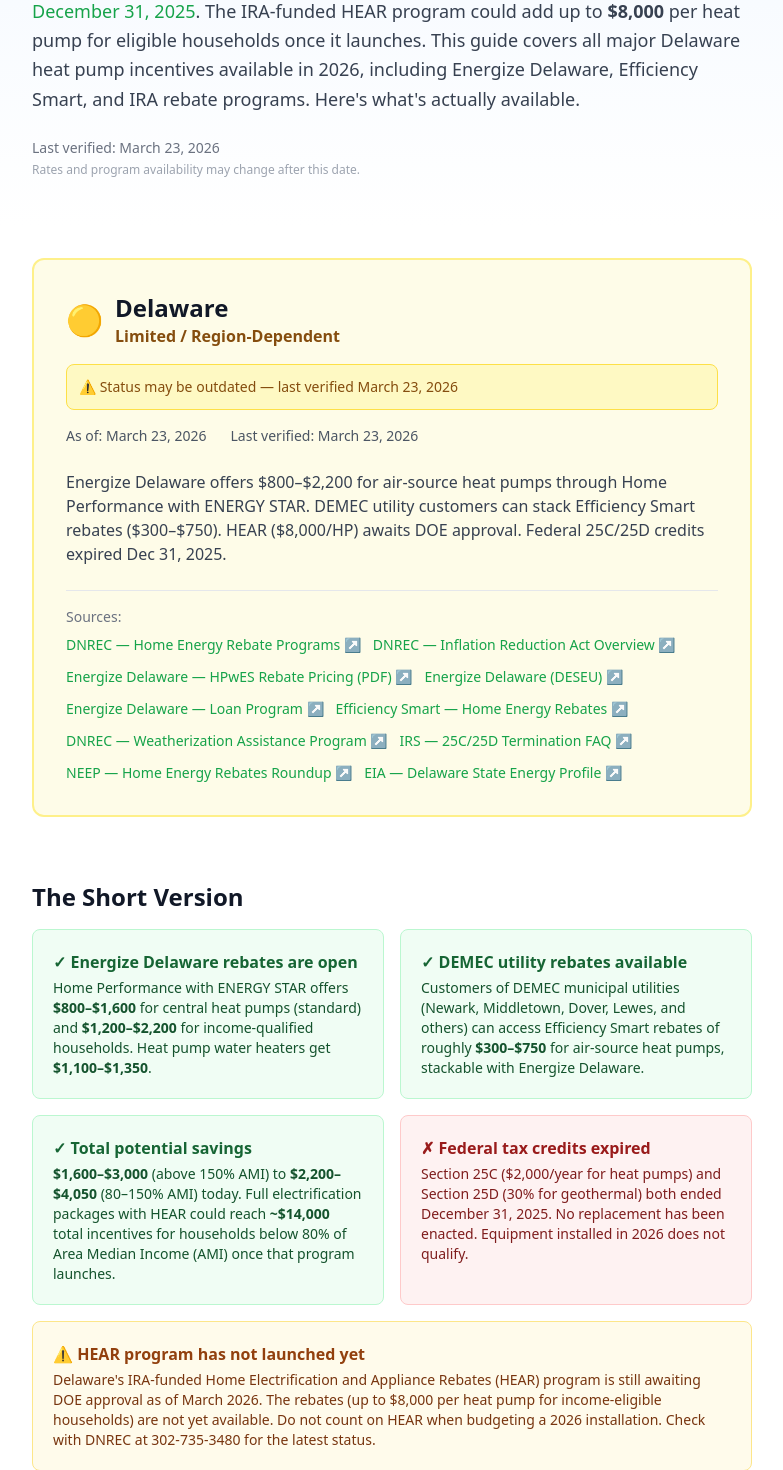
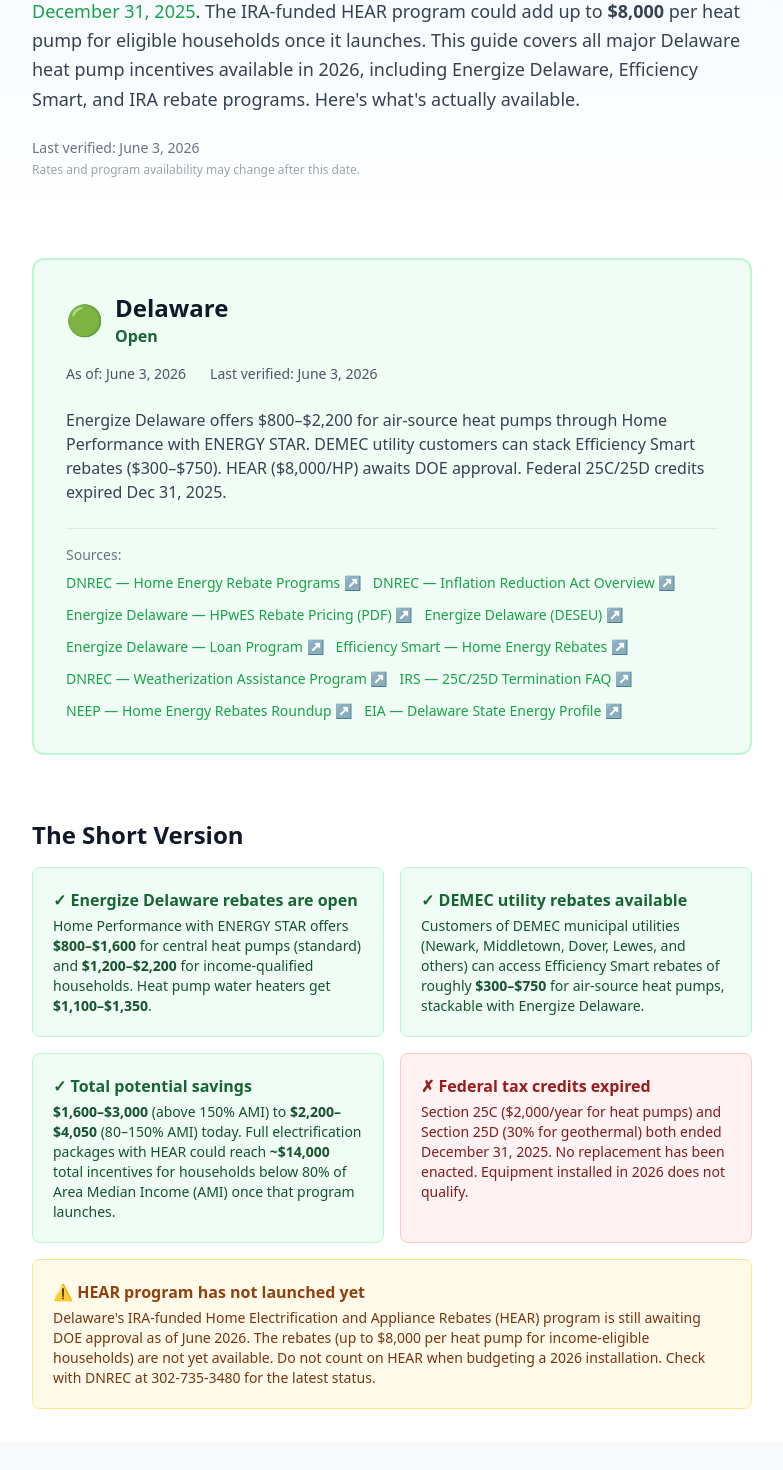
Before and after one commit to giniwproductions-88/homeenergybasics, a Next.js app: page /heat-pumps/states/de in a window 1280 px wide. Shown: the part 340-1810 px from the top of the page, without its empty margins (248-1031 px from the left). Built offline with nearby package versions, Linux system fonts and the light colour scheme.

Commit message:
Verify Delaware (2026-06-03): HEAR still pending DOE approval (confirmed), figures verified, bump date

```diff
--- a/src/app/heat-pumps/states/de/page.tsx
+++ b/src/app/heat-pumps/states/de/page.tsx
@@ -62,7 +62,7 @@ const faqJsonLd = {
       name: "When will Delaware\u2019s HEAR rebates launch?",
       acceptedAnswer: {
         "@type": "Answer",
-        text: "As of March 2026, Delaware\u2019s Home Electrification and Appliance Rebates (HEAR) program is still awaiting final DOE approval. DNREC submitted its application in August 2024. When launched, HEAR would provide up to $8,000 per heat pump for households below 80% of Area Median Income. Contact DNREC at 302-735-3480 for the latest status.",
+        text: "As of June 2026, Delaware\u2019s Home Electrification and Appliance Rebates (HEAR) program is still awaiting final DOE approval. DNREC submitted its application in August 2024. When launched, HEAR would provide up to $8,000 per heat pump for households below 80% of Area Median Income. Contact DNREC at 302-735-3480 for the latest status.",
       },
     },
   ],
@@ -73,7 +73,7 @@ const articleJsonLd = {
   "@type": "Article",
   headline: "Delaware Heat Pump Rebates & Incentives (2026)",
   datePublished: "2026-03-23",
-  dateModified: "2026-03-23",
+  dateModified: "2026-06-03",
   author: {
     "@type": "Organization",
     name: "Home Energy Basics",
@@ -169,7 +169,7 @@ export default function DelawarePage() {
               <p className="font-semibold text-amber-800 mb-1">⚠ HEAR program has not launched yet</p>
               <p className="text-sm text-amber-900">
                 Delaware&apos;s IRA-funded Home Electrification and Appliance Rebates (HEAR) program is still
-                awaiting DOE approval as of March 2026. The rebates (up to $8,000 per heat pump for income-eligible
+                awaiting DOE approval as of June 2026. The rebates (up to $8,000 per heat pump for income-eligible
                 households) are not yet available. Do not count on HEAR when budgeting a 2026 installation. Check
                 with DNREC at 302-735-3480 for the latest status.
               </p>
@@ -372,7 +372,7 @@ export default function DelawarePage() {
           <div className="bg-amber-50 border border-amber-200 rounded-lg p-5 mb-6">
             <p className="font-semibold text-amber-800 mb-1">⚠ Both programs are still awaiting DOE approval</p>
             <p className="text-sm text-amber-900">
-              As of March 2026, neither HEAR nor HOMES has launched in Delaware. The NEEP regional tracker listed both
+              As of June 2026, neither HEAR nor HOMES has launched in Delaware. The NEEP regional tracker listed both
               programs as &quot;Awaiting Final Approval by DOE&quot; as of July 2025. Delaware was not among the 23
               states with active programs as of February 2026. Contact DNREC at 302-735-3480 or email
               DNREC.EnergyPrograms@delaware.gov for current status.
--- a/src/data/incentives.ts
+++ b/src/data/incentives.ts
@@ -1610,7 +1610,7 @@ export const incentives: Record<StateCode, StateIncentive> = {
     stateCode: "DE",
     stateName: "Delaware",
     status: "open",
-    lastVerified: "2026-03-23",
+    lastVerified: "2026-06-03",
     summary:
       "Energize Delaware offers $800\u2013$2,200 for air-source heat pumps through Home Performance with ENERGY STAR. DEMEC utility customers can stack Efficiency Smart rebates ($300\u2013$750). HEAR ($8,000/HP) awaits DOE approval. Federal 25C/25D credits expired Dec 31, 2025.",
     sources: [
```
